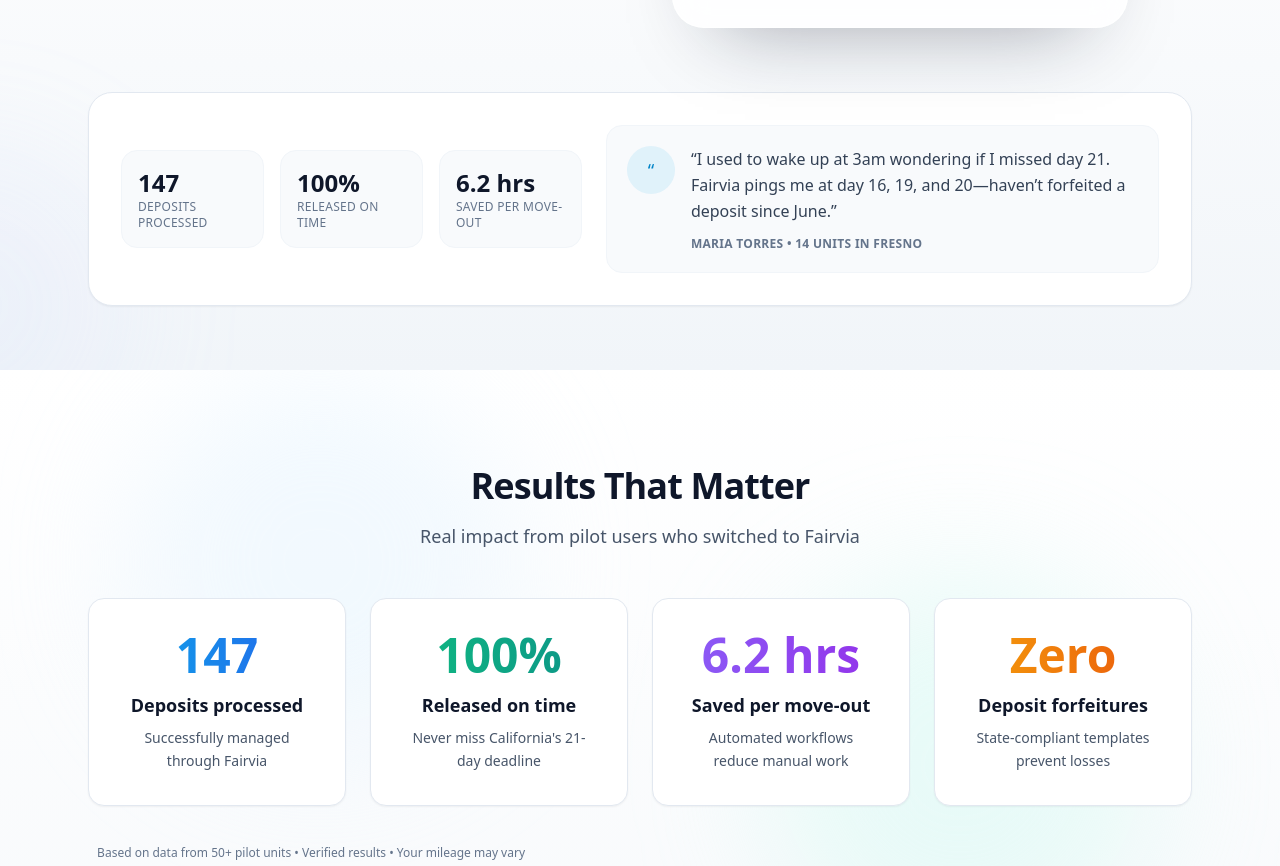
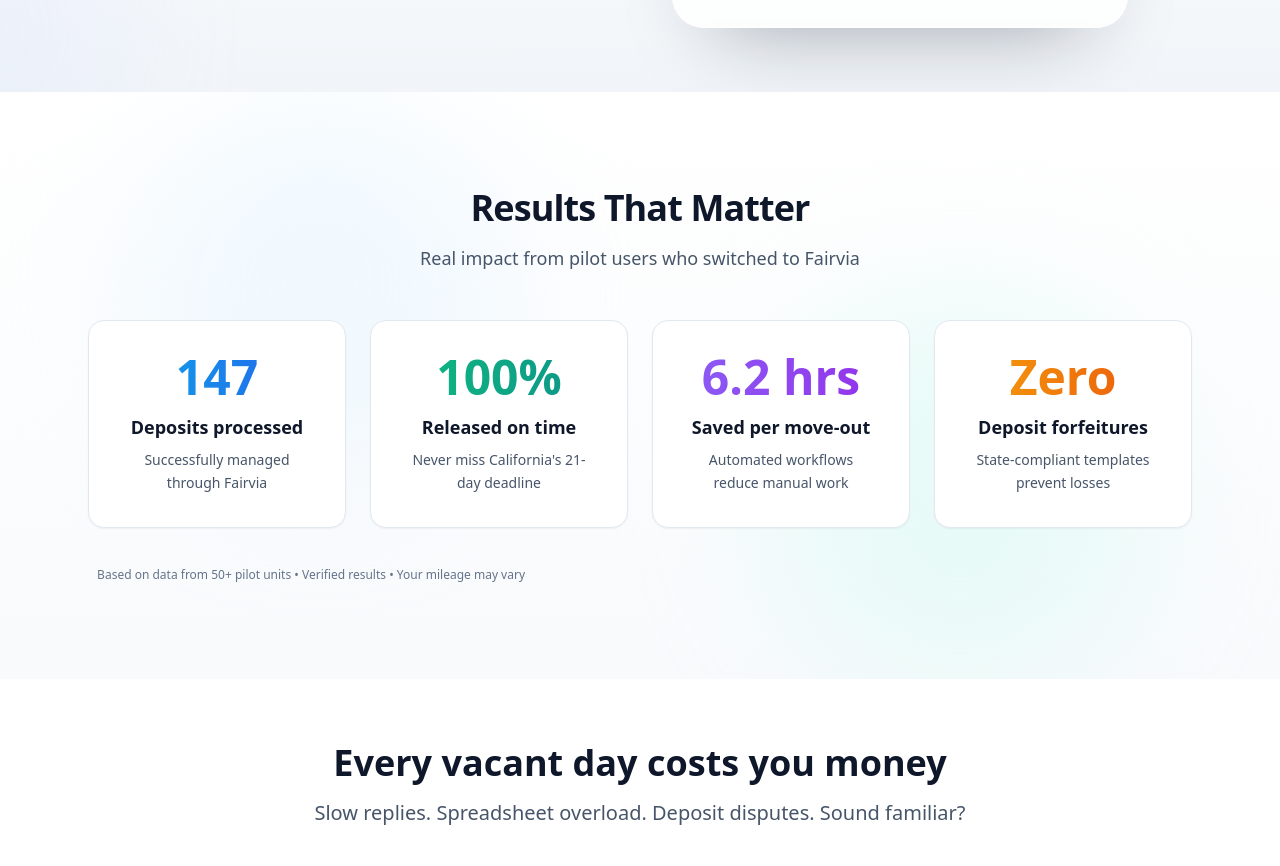
Before and after one commit to Aaronrabanal24/rentguard-landing, a Next.js app: page / in a window 1280 px wide. Shown: the part 852-1718 px from the top of the page. Built offline with nearby package versions, Linux system fonts and the light colour scheme.

Commit message:
Remove hero social proof section with stats and testimonial

```diff
--- a/src/components/sections/Hero/index.tsx
+++ b/src/components/sections/Hero/index.tsx
@@ -2,7 +2,6 @@
 import dynamic from "next/dynamic";
 import Header from "@/components/layout/Header";
 import { HeroContent } from "./HeroContent";
-import { HeroSocialProof } from "./HeroSocialProof";
 import { track } from "@/lib/tracking";
 
 const HeroVisual = dynamic(async () => {
@@ -35,8 +34,6 @@
             </div>
           </div>
         </div>
-
-        <HeroSocialProof />
       </div>
     </section>
   );
```
